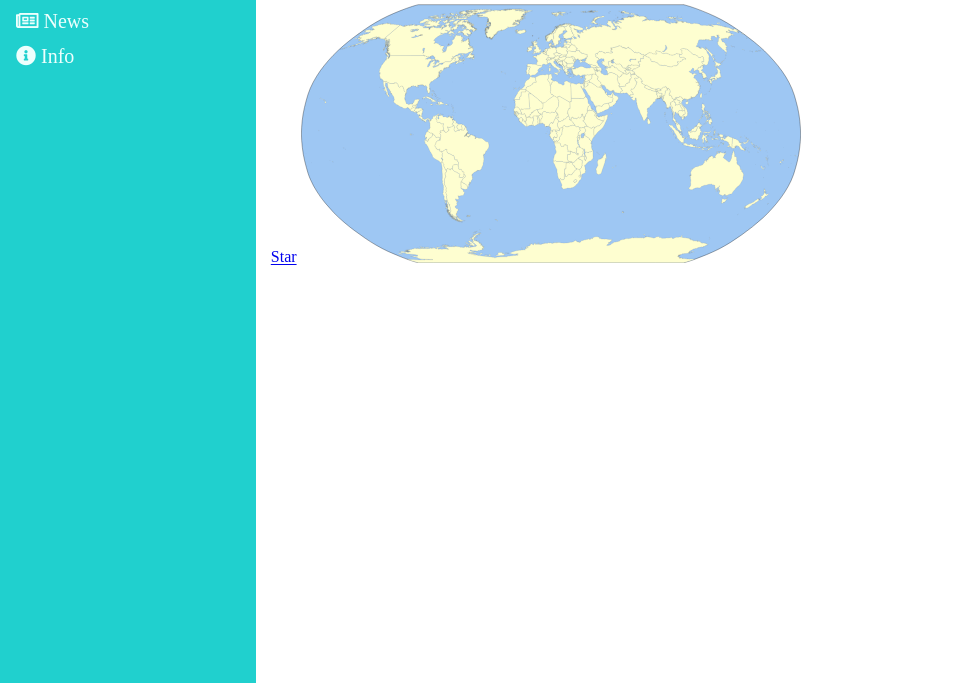
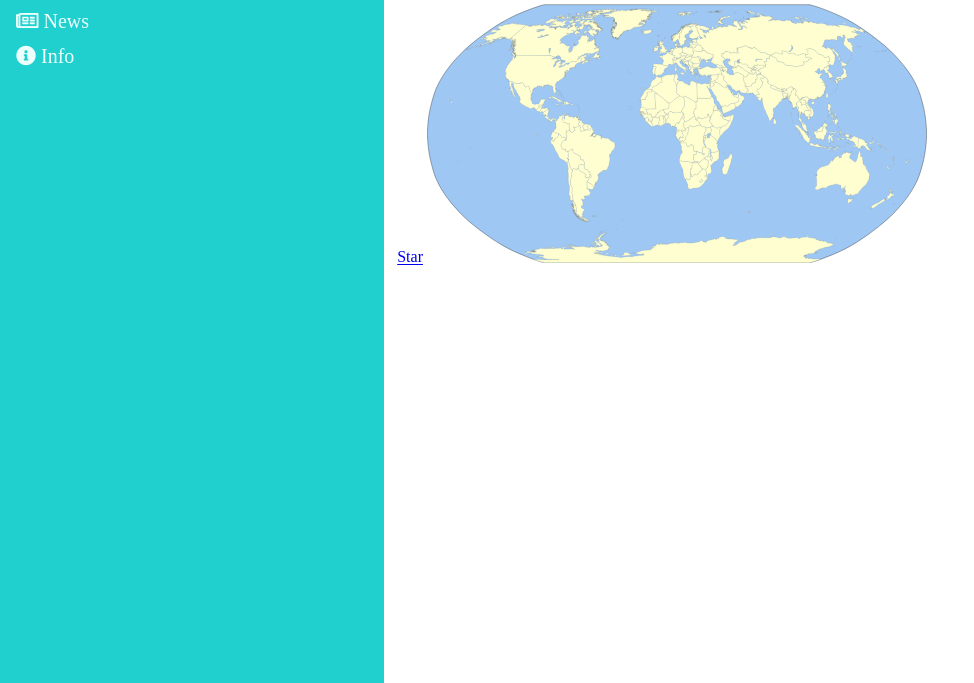
Before and after one commit to superjoy0502/covid19, a plain HTML site: page index.html in a window 1280 px wide. Shown: the part 117-800 px from the top of the page, without its empty margins (0-974 px from the left). Drawn offline with Linux system fonts and the light colour scheme.

Commit message:
css update

```diff
--- a/style.css
+++ b/style.css
@@ -1,7 +1,7 @@
 /* Style the sidebar - fixed full height */
 .sidebar {
     height: 100%;
-    width: 20%;
+    width: 30%;
     position: fixed;
     z-index: 1;
     top: 0;
@@ -18,6 +18,7 @@
     font-size: 20px;
     color: #edfffd;
     display: block;
+    border-radius: 24px;
   }
 
   /* Style links on mouse-over */
@@ -31,7 +32,7 @@
 
   /* Style the main content */
   .main {
-    margin-left: 20%; /* Same as the width of the sidenav */
+    margin-left: 30%; /* Same as the width of the sidenav */
     padding: 0px 10px;
   }
 
```
